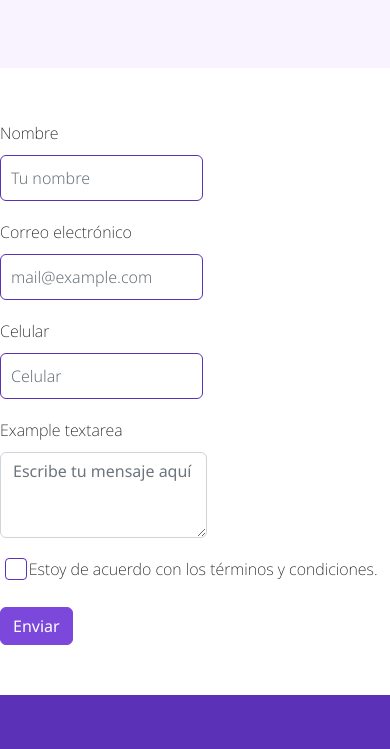
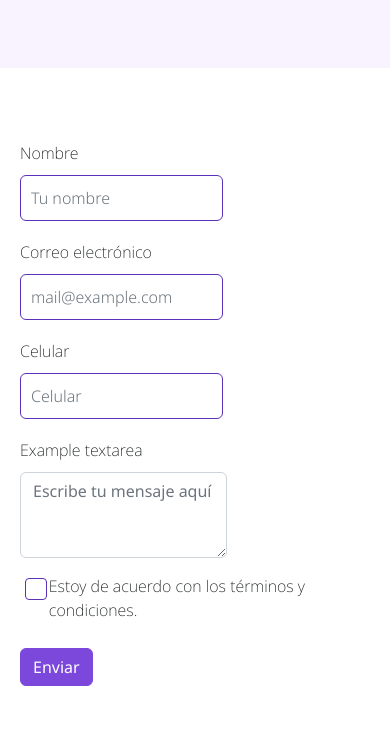
Before and after one commit to mark-lex/gamashop-proj, a plain HTML site: page pages/contact.html in a window 390 px wide. Shown: the part 510-1259 px from the top of the page. Drawn offline with nearby package versions, Linux system fonts and the light colour scheme.

Commit message:
ajustes de responsive con sass en contacto

```diff
--- a/css/estilos.css
+++ b/css/estilos.css
@@ -1339,7 +1339,7 @@ footer {
     padding: 50px 0px; }
   .contact-form form {
     margin: auto;
-    padding: 0px; }
+    padding: 20px; }
   .contact-form form .form-data .inputs div input {
     width: 100%;
     height: 56px;
--- a/scss/base/_mediaquery.scss
+++ b/scss/base/_mediaquery.scss
@@ -1004,7 +1004,7 @@
 
   .contact-form form {
     margin: auto;
-    padding: 0px;
+    padding: 20px;
   }
 
   .contact-form form .form-data .inputs div input {
```
